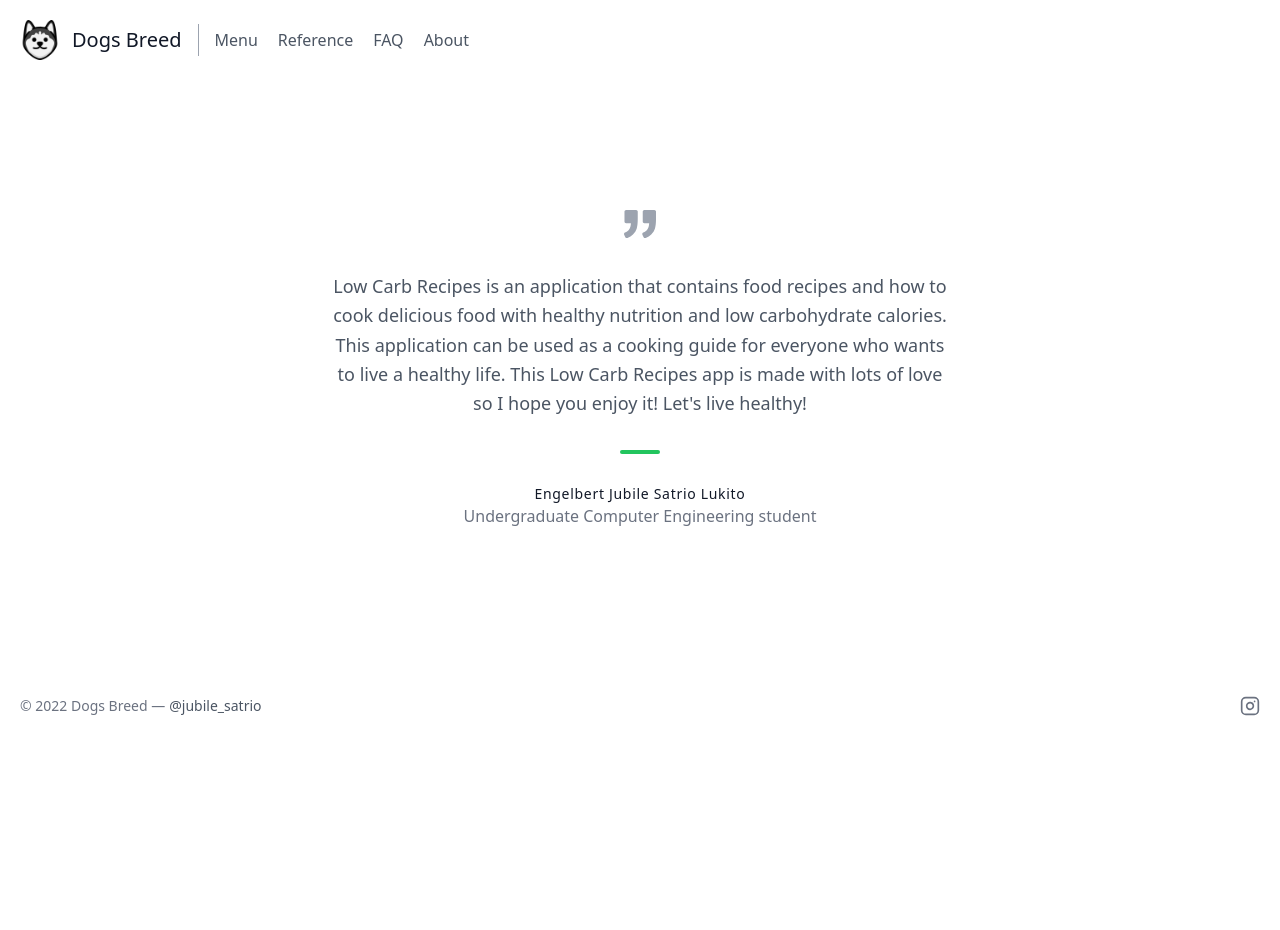
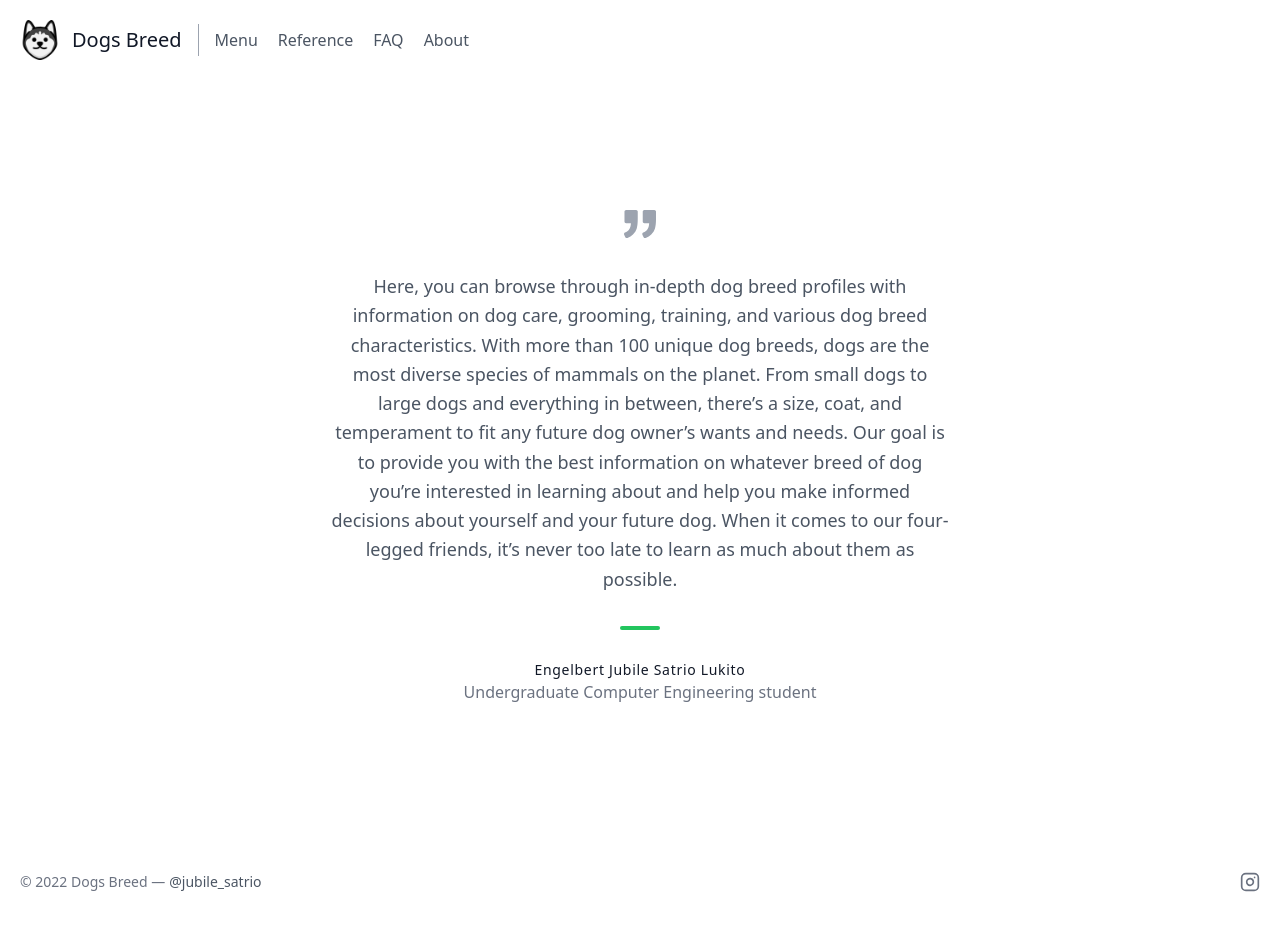
Before and after one commit to Engelbert-Jubile/dogs-breed, a Next.js app: page /faq in a window 1280 px wide. Before the commit the page ends 800 px from the top, so only its background shows below. Built offline with nearby package versions, Linux system fonts and the light colour scheme.

Commit message:
feat: initial commit

```diff
--- a/pages/faq.js
+++ b/pages/faq.js
@@ -21,12 +21,15 @@ export default function FAQ() {
               <path d="M925.036 57.197h-304c-27.6 0-50 22.4-50 50v304c0 27.601 22.4 50 50 50h145.5c-1.9 79.601-20.4 143.3-55.4 191.2-27.6 37.8-69.399 69.1-125.3 93.8-25.7 11.3-36.8 41.7-24.8 67.101l36 76c11.6 24.399 40.3 35.1 65.1 24.399 66.2-28.6 122.101-64.8 167.7-108.8 55.601-53.7 93.7-114.3 114.3-181.9 20.601-67.6 30.9-159.8 30.9-276.8v-239c0-27.599-22.401-50-50-50zM106.036 913.497c65.4-28.5 121-64.699 166.9-108.6 56.1-53.7 94.4-114.1 115-181.2 20.6-67.1 30.899-159.6 30.899-277.5v-239c0-27.6-22.399-50-50-50h-304c-27.6 0-50 22.4-50 50v304c0 27.601 22.4 50 50 50h145.5c-1.9 79.601-20.4 143.3-55.4 191.2-27.6 37.8-69.4 69.1-125.3 93.8-25.7 11.3-36.8 41.7-24.8 67.101l35.9 75.8c11.601 24.399 40.501 35.2 65.301 24.399z"></path>
             </svg>
             <p className="leading-relaxed text-lg">
-              Low Carb Recipes is an application that contains food recipes and
-              how to cook delicious food with healthy nutrition and low
-              carbohydrate calories. This application can be used as a cooking
-              guide for everyone who wants to live a healthy life. This Low Carb
-              Recipes app is made with lots of love so I hope you enjoy it!
-              Let's live healthy!
+            Here, you can browse through in-depth dog breed profiles with information on dog care, grooming, training, and various dog breed characteristics.
+
+With more than 100 unique dog breeds, dogs are the most diverse species of mammals on the planet.
+
+From small dogs to large dogs and everything in between, there’s a size, coat, and temperament to fit any future dog owner’s wants and needs.
+
+Our goal is to provide you with the best information on whatever breed of dog you’re interested in learning about and help you make informed decisions about yourself and your future dog.
+
+When it comes to our four-legged friends, it’s never too late to learn as much about them as possible.
             </p>
             <span className="inline-block h-1 w-10 rounded bg-green-500 mt-8 mb-6"></span>
             <h2 className="text-gray-900 font-medium title-font tracking-wider text-sm">
--- a/pages/reference.js
+++ b/pages/reference.js
@@ -22,7 +22,7 @@ export default function Reference() {
                 Food Reference
               </h2>
               <p className="leading-relaxed text-base">
-                Food Reference on this Low Carb Recipes Application is using
+                Food Reference on this Dogs Breed Application is using
                 Wikipedia.
               </p>
             </div>
@@ -33,7 +33,7 @@ export default function Reference() {
                 Application Reference
               </h2>
               <p className="leading-relaxed text-base">
-                Application Reference on this Low Carb Recipes Application is
+                Application Reference on this Dogs Breed Application is
                 using Next.js and Vercel.
               </p>
             </div>
@@ -50,8 +50,7 @@ export default function Reference() {
                 API Reference
               </h2>
               <p className="leading-relaxed text-base">
-                API or Application Programming Interface on this Low Carb
-                Recipes is using RAPID API.
+                API or Application Programming Interface on this Dogs Breed is using RAPID API.
               </p>
             </div>
           </div>
```
